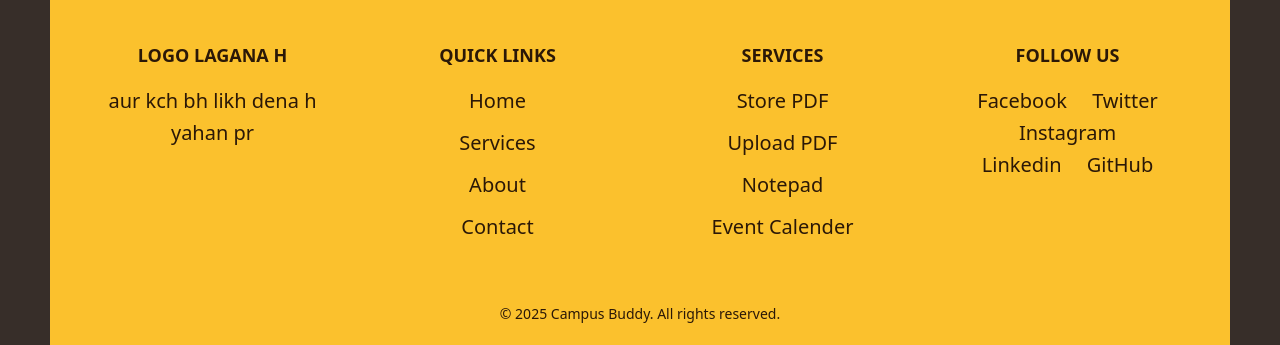
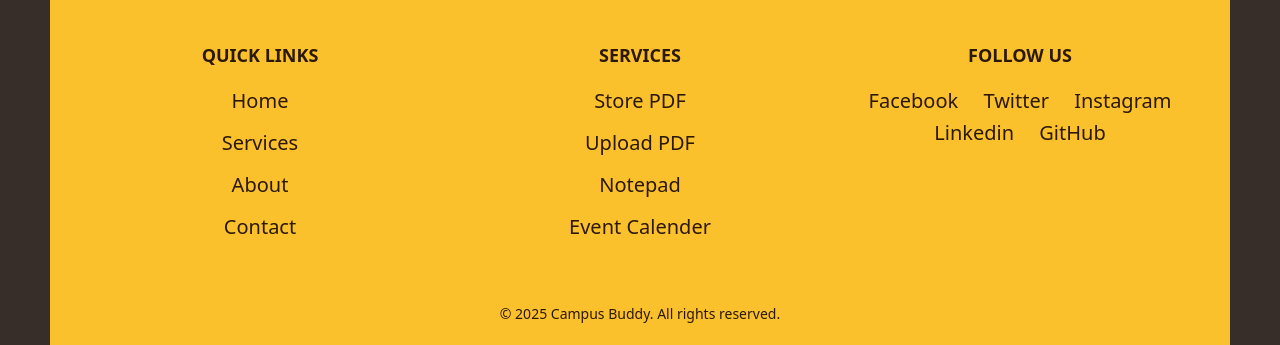
Before and after one commit to AhyanAslam/PROJECT, a Flask app: page /home in a window 1280 px wide; the page is wider, and only the part inside the window is pictured. Shown: the part 3862-4207 px from the top of that part. Run offline with Flask 3, Linux system fonts and the light colour scheme.

Commit message:
change of logo place and footer

```diff
--- a/templates/index.html
+++ b/templates/index.html
@@ -15,8 +15,8 @@
   <header>
     <header class="header">
       <div>
-        <a href="#home" class="logo">Campus <span>Buddy</span></a>
         <nav>
+          <a href="#home" class="logo">Campus <span>Buddy</span></a>
           <ul class="navbar">
             <li><a href="#home">Home</a></li>
             <li><a href="#about">About</a></li>
@@ -195,12 +195,12 @@
   <section class="contact" id="contact">
     <footer class="footer">
       <div class="footer-container">
-        <div class="footer-section">
+        <!-- <div class="footer-section">
           <h3>logo lagana h </h3>
           <p>
             aur kch bh likh dena h yahan pr
           </p>
-        </div>
+        </div> -->
         <div class="footer-section">
           <h3>Quick Links</h3>
           <ul>
```
